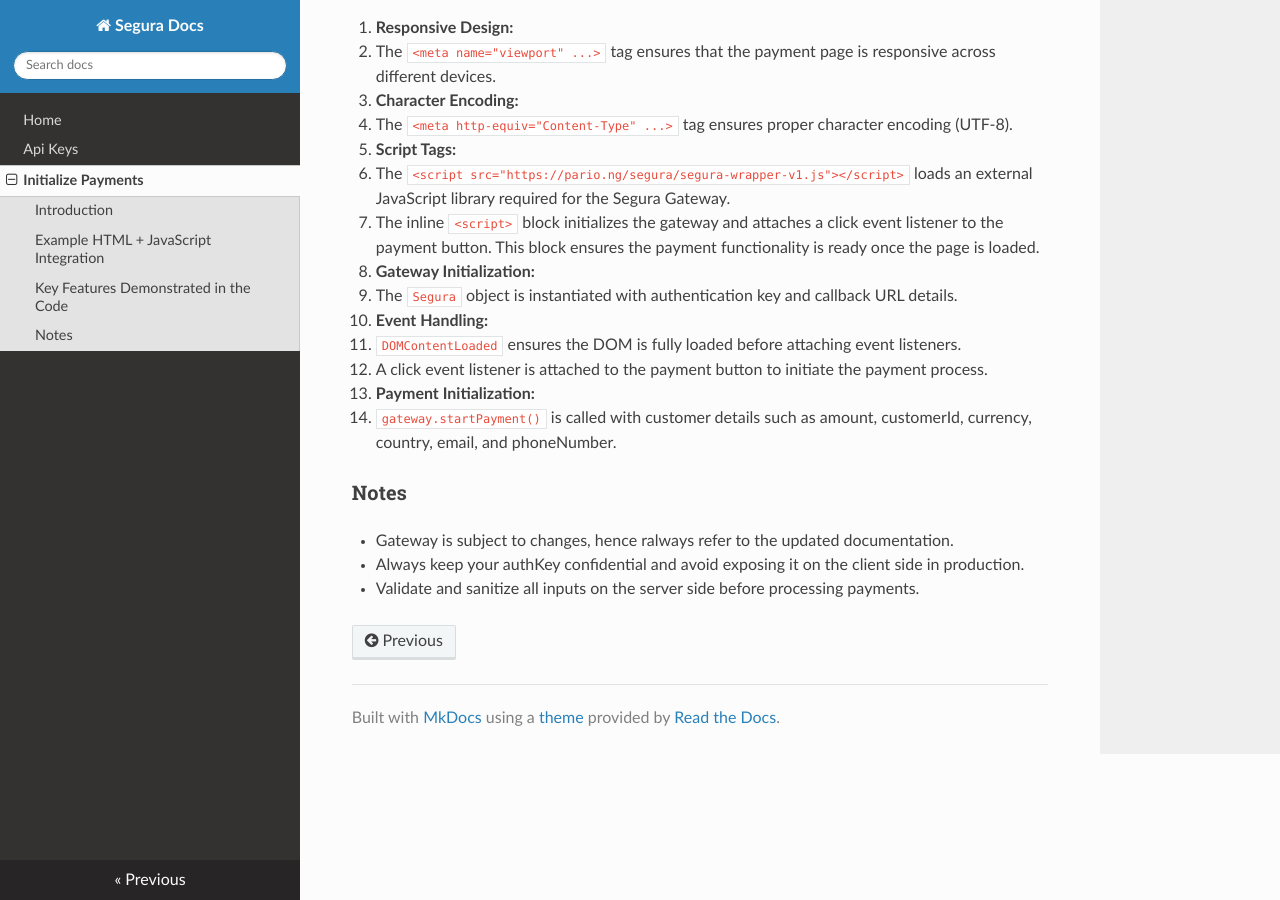
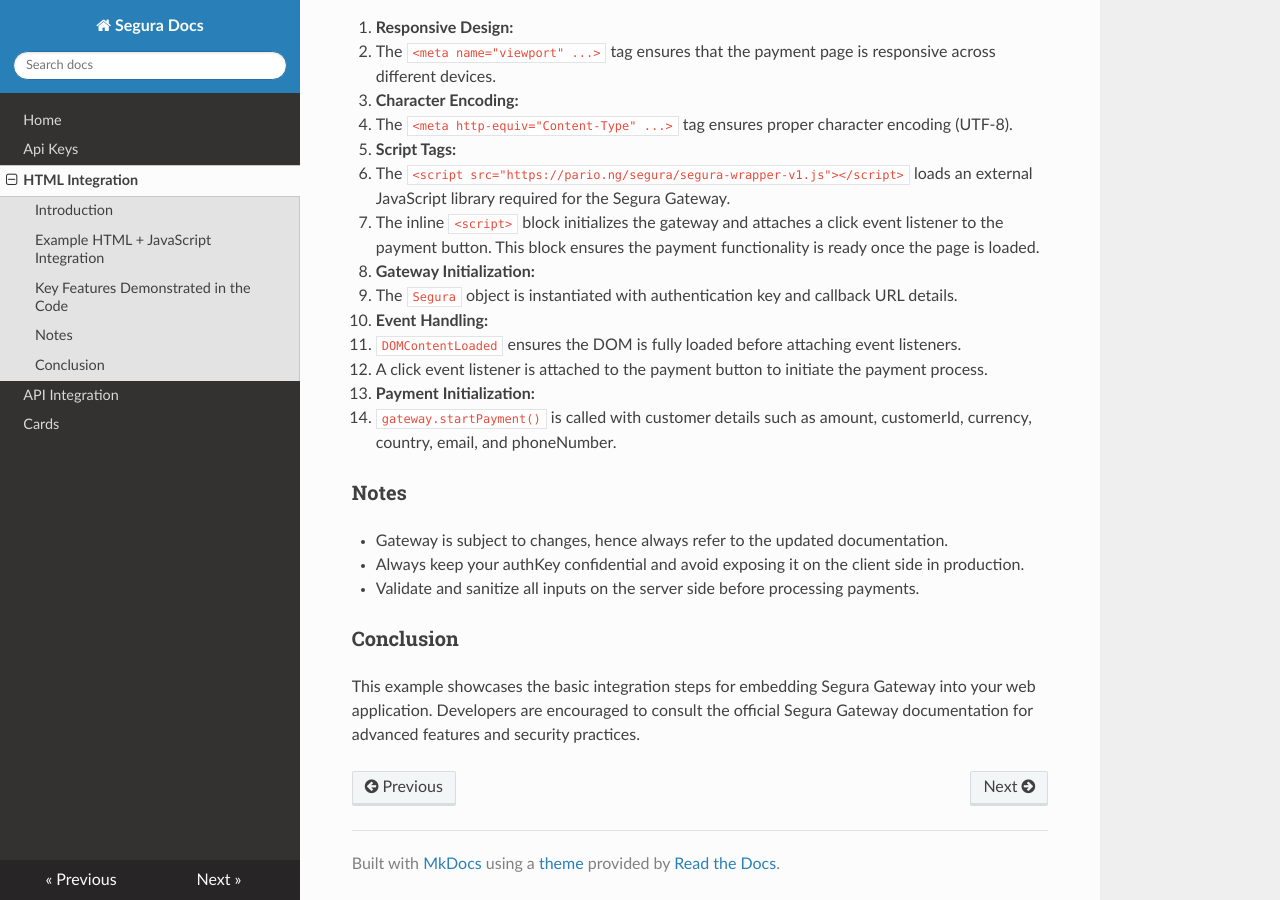
Before and after one commit to Noah-droid/segura, an MkDocs documentation site: the page built from docs/payments.md, in a window 1280 px wide and 900 px high, scrolled down 913 px. Built offline with MkDocs 1.6.1, drawn with Linux system fonts in a browser that asks for light colours; nearby versions of some CDN libraries; some of the changed text lies outside the part shown.

Commit message:
added api integration

```diff
--- a/docs/payments.md
+++ b/docs/payments.md
@@ -63,11 +63,11 @@ Segura Gateway is a secure and efficient payment gateway that allows businesses
    - `gateway.startPayment()` is called with customer details such as amount, customerId, currency, country, email, and phoneNumber.
 
 ### Notes
-- Gateway is subject to changes, hence ralways refer to the updated documentation.
+- Gateway is subject to changes, hence always refer to the updated documentation.
 - Always keep your authKey confidential and avoid exposing it on the client side in production.
 - Validate and sanitize all inputs on the server side before processing payments.
 
 
 
-<!-- ### Conclusion
-This example showcases the basic integration steps for embedding Segura Gateway into your web application. Developers are encouraged to consult the official Segura Gateway documentation for advanced features and security practices. -->
+### Conclusion
+This example showcases the basic integration steps for embedding Segura Gateway into your web application. Developers are encouraged to consult the official Segura Gateway documentation for advanced features and security practices.
--- a/mkdocs.yml
+++ b/mkdocs.yml
@@ -3,8 +3,10 @@ site_name: Segura Docs
 nav:
   - Home: index.md
   - Api Keys: apis.md
-  - Initialize Payments: payments.md
-  # - Process Payments: process.md
+  - HTML Integration: payments.md
+  - API Integration: process.md
+  - Cards: cards.md
+
   # - Get Status: status.md
 
 theme: readthedocs
```
